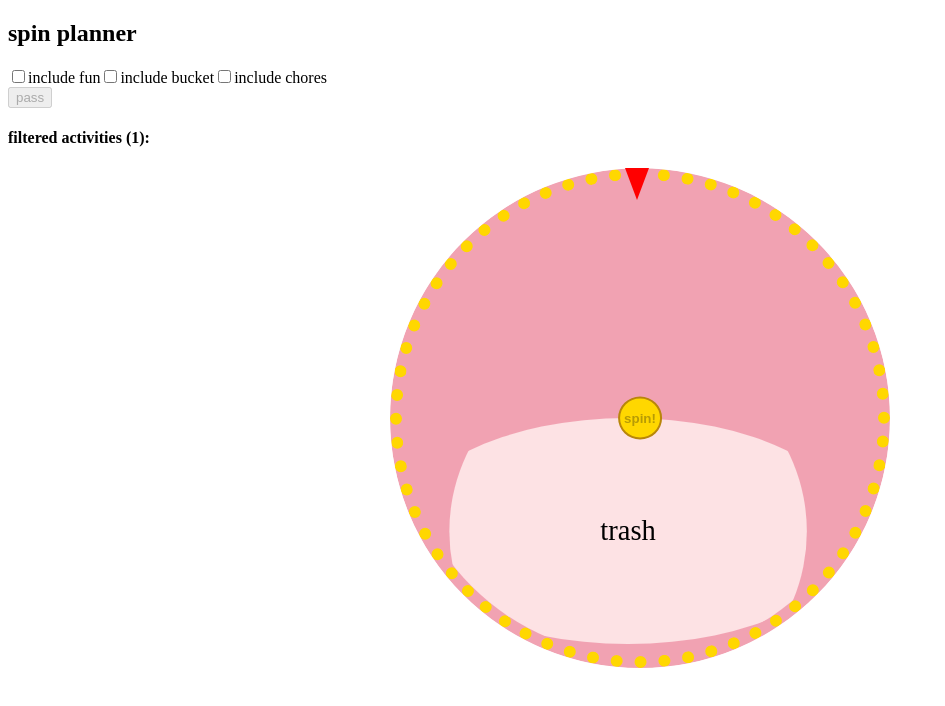
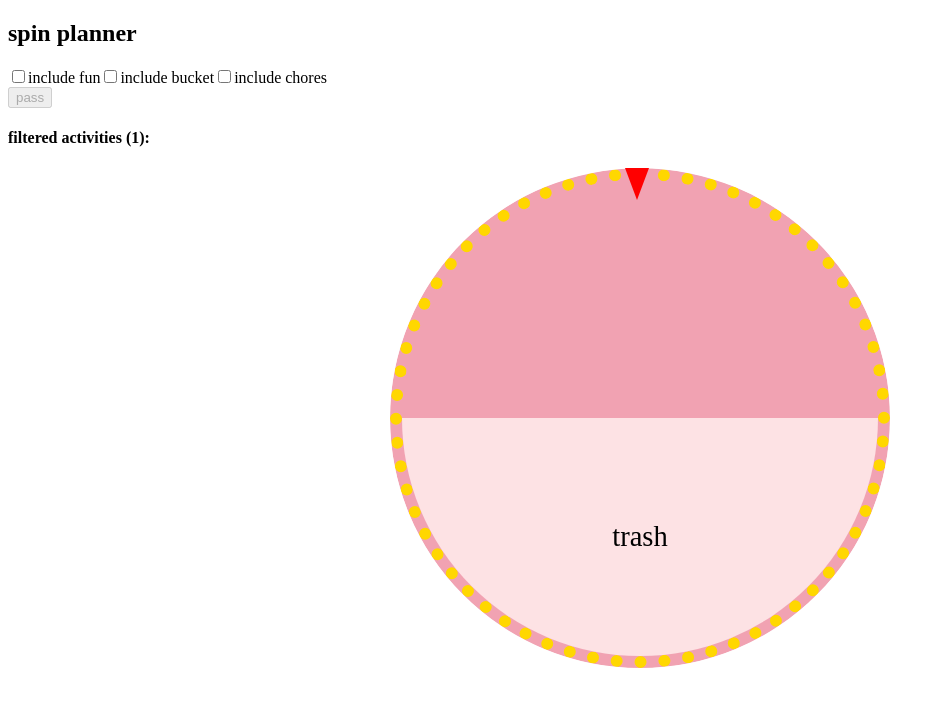
Before and after one commit to Zereis/Event-planner, a React (Vite) app: page / in a window 1280 px wide. Shown: the top 706 px of the page, without its empty margins (0-945 px from the left). Built offline with nearby package versions, Linux system fonts and the light colour scheme.

Commit message:
hide button on one or non activity

```diff
--- a/src/components/Spin.jsx
+++ b/src/components/Spin.jsx
@@ -218,7 +218,7 @@ function Spin() {
                 key={act.id}
                 style= {{
                   "--_idx": idx + 1,
-                  background: isUsed ? "gold" : bgColor,
+                  background: isUsed ? "rgb(241, 162, 178)" : bgColor,
                   fontWeight: isSelected ? "bold" : "normal",
                 }}
                 >
@@ -230,7 +230,7 @@ function Spin() {
           <button
           className="spin-button"
           onClick={handleSpin}
-          disabled={isSingleItem}
+          hidden={isSingleItem || allFiltered.length === 0}
           >spin!
           </button>
         </div>
--- a/src/styles/spin.css
+++ b/src/styles/spin.css
@@ -38,13 +38,9 @@
 }
 
 .full-wedge {
-  transform: none !important;
-  clip-path: circle(50%);
-  width: 95% !important;
-  height: 95% !important;
-  border-radius: 50%;
-  top: 1;
-  left: 1;
+  clip-path: circle(100%);
+  width: 100% !important;
+  height: 100% !important;
   transform-origin: center;
   position: absolute;
   font-size: 6cqi;
```
